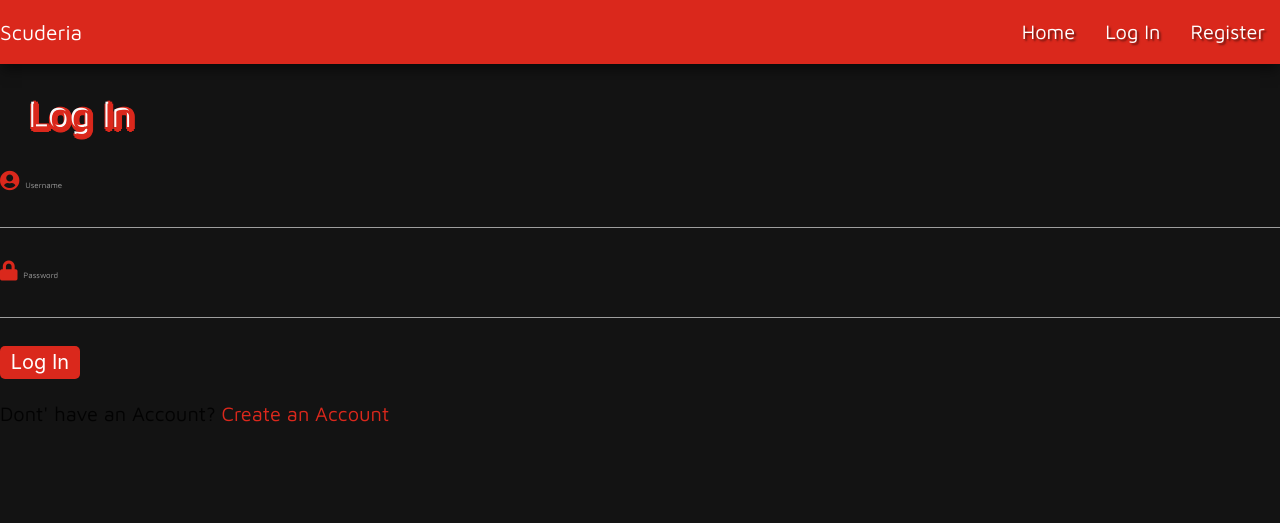
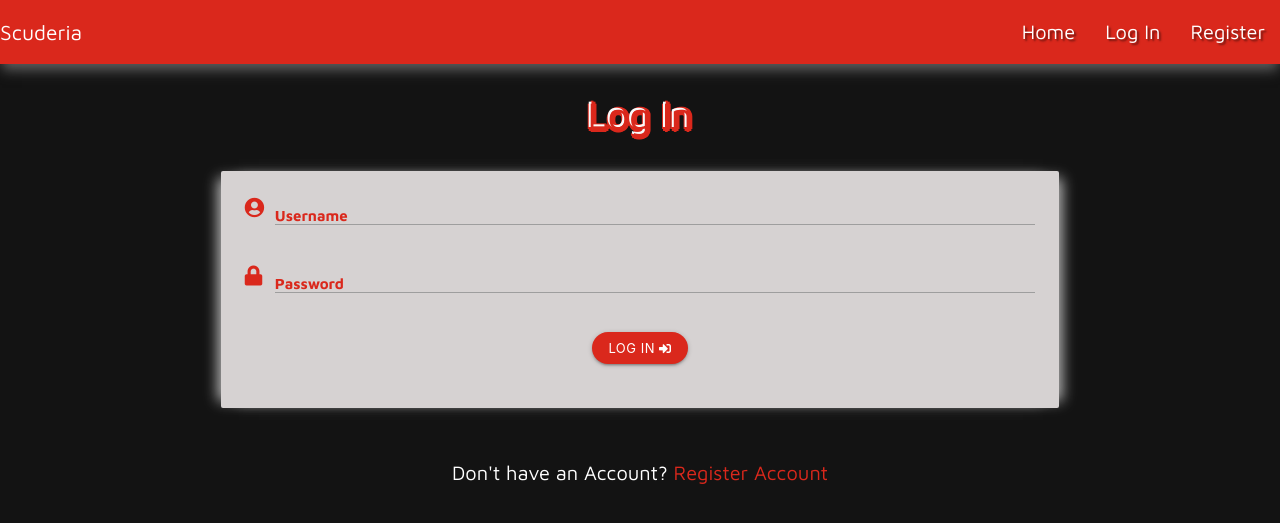
Before and after one commit to cartman1978/the-scuderia-ferrari_f1, a Flask app: page /login in a window 1280 px wide. Shown: the top 523 px of the page. Run offline with Flask 2, Linux system fonts and the light colour scheme; some libraries are stand-ins or nearby versions.

Commit message:
styled  login page

```diff
--- a/static/css/style.css
+++ b/static/css/style.css
@@ -21,7 +21,7 @@ body {
 
 nav {
     background-color: #DA281C !important;
-    box-shadow: 0px 8px 12px -2px rgba(0, 0, 0, 0.5);
+    box-shadow: 0px 8px 12px -2px rgba(172, 172, 172, 0.5);
 }
 
 nav ul a {
@@ -97,7 +97,7 @@ h3, .profileHeader {
     font-weight: 700;
 }
 
-.card {
+.card, .card-panel {
     background-color: rgb(214, 210, 210);
     -webkit-box-shadow: -10px 0px 13px -7px #bfbfbf, 10px 0px 13px -7px #bfbfbf, -1px -4px 20px -2px rgba(0, 0, 0, 0);
     box-shadow: -10px 0px 13px -7px #bfbfbf, 10px 0px 13px -7px #bfbfbf, -1px -4px 20px -2px rgba(0, 0, 0, 0);
@@ -193,6 +193,14 @@ h3, .profileHeader {
     background-color: #DA281C;
 }
 
+.reg-par {
+    color: #fff;
+}
+
+.regText {
+    color: #DA281C;
+}
+
 /* Modal */
 
 #delete-log-modal {
--- a/templates/pages/editcar.html
+++ b/templates/pages/editcar.html
@@ -3,7 +3,7 @@
 {% include 'components/navigation/navigation.html' %}
 {% include 'components/message/flashmessages.html' %}
 
-<h3 class="text-center mt-5">Edit F1 Car</h3>
+<h3 class="center-align mt-5" id="page-title">Edit F1 Car</h3>
 
 <div class="container">
     <div class="row card-panel">
--- a/templates/pages/login.html
+++ b/templates/pages/login.html
@@ -3,43 +3,49 @@
 {% include 'components/navigation/navigation.html' %}
 {% include 'components/message/flashmessages.html' %}
 
-<h4 class="text-center reg-header">Log In</h4>
+<h4 class="center-align reg-header">Log In</h4>
 
 
-<form class="row g-3 " method="POST" action="{{ url_for('login') }}">
-    <div class="row justify-content-center">
-        <div class="col-md-12 w-50">
-            <i class="fas fa-user-circle"></i>
-            <label for="username" class="form-label">Username</label>
-            <input type="text" class="form-control" id="username" name="username" minlength="5" maxlength="15"
-                pattern="^[a-zA-Z0-9]{5,15}$" required>
+<div class="row">
+    <form class="col s12 m8 offset-m2" method="POST" action="{{ url_for('login') }}">
+        <div class="card-panel">
+            <!-- username -->
+            <div class="row">
+                <div class="input-field col s12">
+                    <i class="fas fa-user-circle prefix"></i>
+                    <input id="username" name="username" type="text" class="validate" minlength="5" maxlength="15"
+                        pattern="^[a-zA-Z0-9]{5,15}$" required>
+                    <label for="username">Username</label>
+                </div>
+            </div>
+            <!-- password -->
+            <div class="row">
+                <div class="input-field col s12">
+                    <i class="fas fas fa-lock prefix"></i>
+                    <input id="password" name="password" type="password" class="validate" minlength="5" maxlength="15"
+                        pattern="^[a-zA-Z0-9]{5,15}$" required>
+                    <label for="password">Password</label>
+                </div>
+            </div>
+            <!-- login -->
+            <div class="row">
+                <div class="col s12 center-align">
+                    <button type="submit" class="waves-effect btn-small" id="edit-btn">
+                        Log In <i class="fas fa-sign-in-alt"></i>
+                    </button>
+                </div>
+            </div>
         </div>
+    </form>
+</div>
+
+<div class="row">
+    <div class="col s12">
+        <p class="center-align reg-par">
+            Don't have an Account? <a href="{{ url_for('register') }}" class="regText"> Register Account</a>
+        </p>
     </div>
 
-    <div class="row justify-content-center">
-        <div class="col-md-12 w-50">
-            <i class="fas fa-lock"></i>
-            <label for="password class=" form-label">Password</label>
-            <input type="password" class="form-control" id="password" name="password" minlength="5" maxlength="15"
-                pattern="^[a-zA-Z0-9]{5,15}$" required>
-        </div>
-
-    </div>
-    <div class="text-center">
-        <button type="submit" class="btn-reg">Log In</button>
-    </div>
-
-    <div class="row justify-content-center mt-3">
-        <div class="col-md-12 w-50">
-            <p class="text-center">
-                Dont' have an Account? <a class="regLink" href="{{ url_for('register') }}">Create an
-                    Account</a>
-            </p>
-        </div>
-    </div>
-
-
-
-</form>
+</div>
 
 {% endblock %}
```
